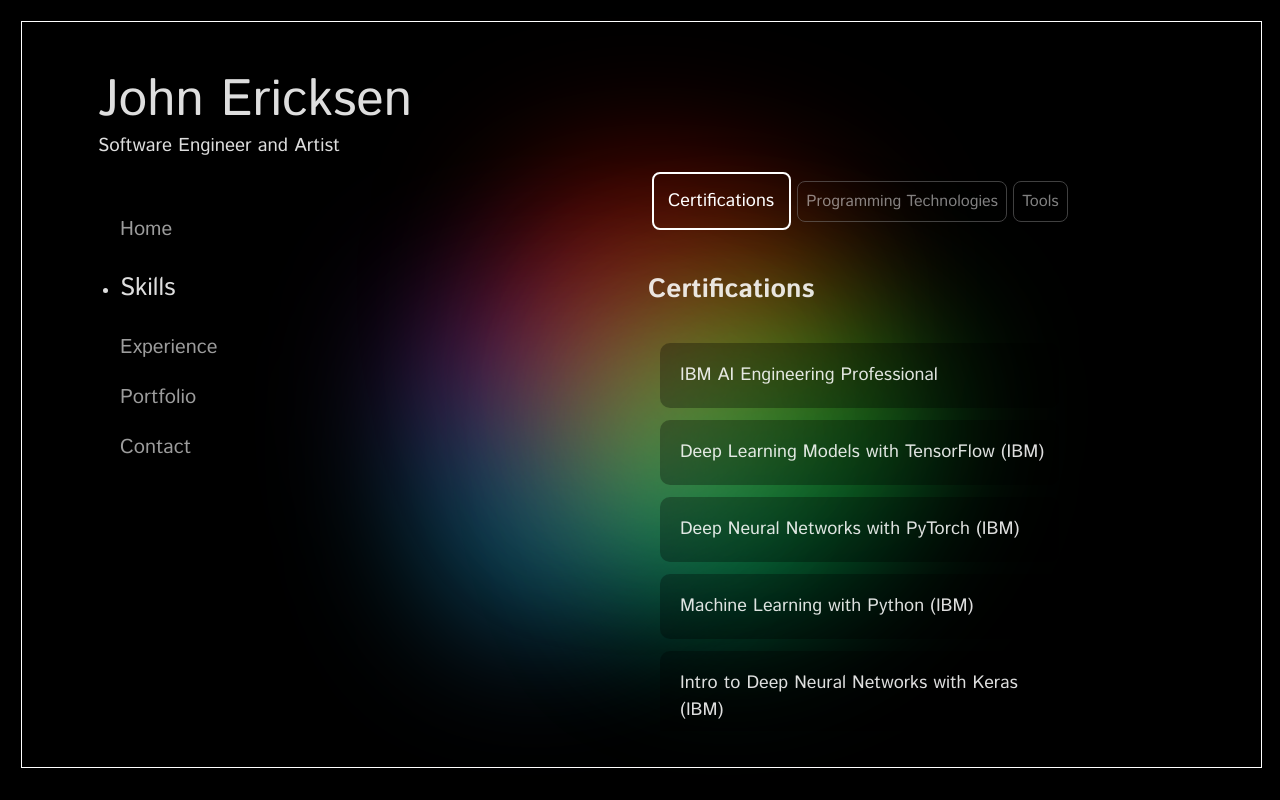
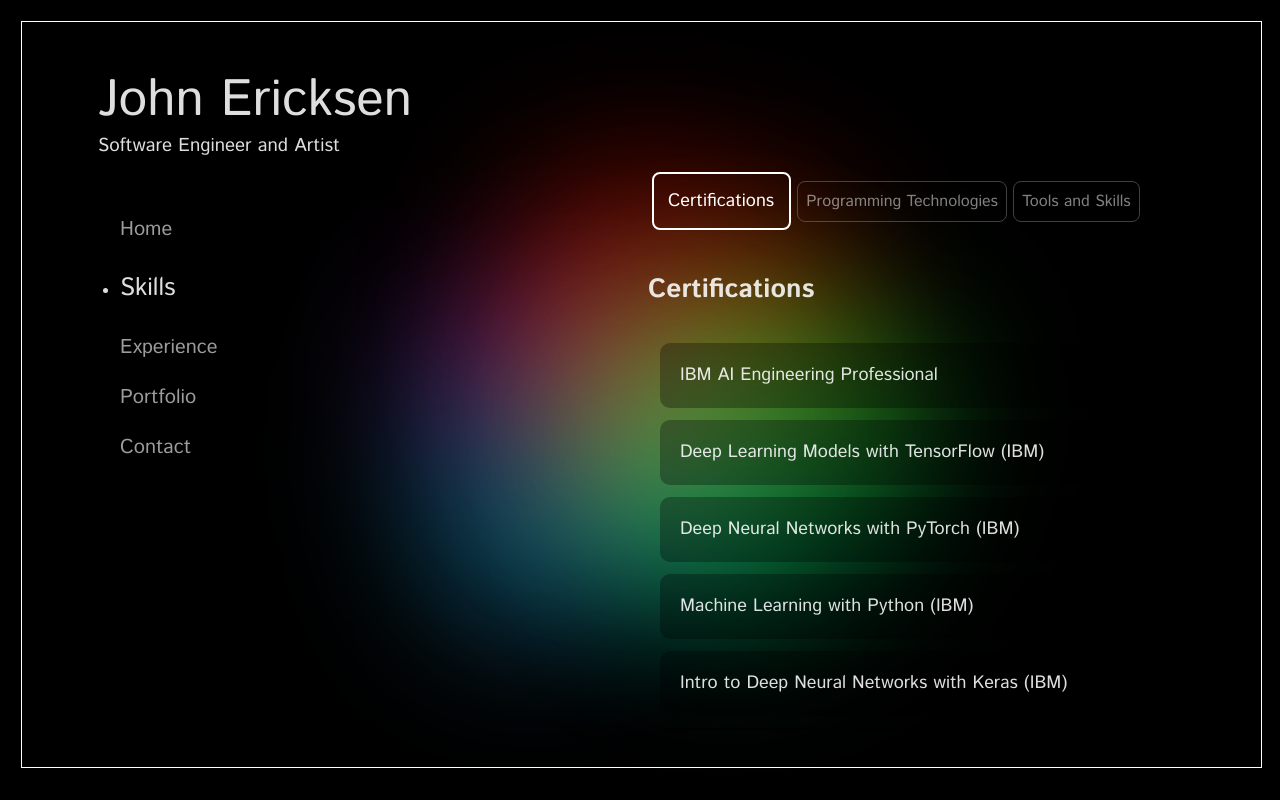
Before and after one commit to John-Ericksen/Personal-Webpage, a React (Vite) app: page / in a window 1280 px wide. Both pictures are taken after a click on the item "Skills". Built offline with nearby package versions, Linux system fonts and the light colour scheme.

Commit message:
add new data

```diff
--- a/src/components/Experience/Experience.scss
+++ b/src/components/Experience/Experience.scss
@@ -8,7 +8,10 @@
   grid-template-columns: 400px 400px;
   grid-template-rows: auto;
   transition: all 0.25s ease-out;
+  overflow-y: scroll;
+  height: 50vh;
 }
+
 .experience-card {
   max-width: 390px;
   margin: 10px;
--- a/src/components/Experience/ExperienceData.tsx
+++ b/src/components/Experience/ExperienceData.tsx
@@ -1,4 +1,11 @@
 const ExperienceData = [
+  {
+    title: "Stony Brook University",
+    subtitle: "Website Development Intern",
+    image:
+      "https://www.stonybrook.edu/commcms/university-honors-programs/_images/red-shield-big.png",
+    text: "Designed and implemented web pages for multiple Stony Brook University departments, identified and updated/removed outdated and broken links from Stony Brook University owned web pages, and created online contact forms on Stony Brook web pages resulting in over 150% more responses from web page users",
+  },
   {
     title: "QuattronKids",
     subtitle: "Programming Instructor",
@@ -10,7 +17,7 @@ const ExperienceData = [
     subtitle: "Software Engineering Intern",
     image:
       "https://encrypted-tbn0.gstatic.com/images?q=tbn:ANd9GcQ7PB7gDdA6O7gpwXX-cDoelORPic-1rSP6xRUfJQX_zw&s",
-    text: "Interned at Amazon, AWS branch. Designed and coded web pages along with improving accessibility features for blind and visually impaired users.",
+    text: "Interned at Amazon, AWS branch. Designed and coded web pages along with improving accessibility features for blind and visually impaired users, along with developed a link checking tool, ensuring the health and accuracy of links on AWS pages.",
   },
 ];
 
--- a/src/components/Skills/Skills.tsx
+++ b/src/components/Skills/Skills.tsx
@@ -63,7 +63,7 @@ export default function Skills(props: any) {
           }
           onClick={switchToTools}
         >
-          Tools
+          Tools and Skills
         </button>
       </div>
       <div
--- a/src/components/Skills/SkillsData.tsx
+++ b/src/components/Skills/SkillsData.tsx
@@ -2,10 +2,11 @@
 pulled and rendered in <arrays></arrays>*/
 
 const programmingTechnologies = [
+  "TypeScript",
+  "React",
+  "SASS",
   "HTML",
   "CSS",
-  "TypeScript",
-  "React",
   "Machine Learning",
   "JavaScript",
   "Python",
@@ -14,14 +15,21 @@ const programmingTechnologies = [
   "C",
 ];
 
-const tools = [
+const toolsAndSkills = [
+  "Asana",
+  "Figma",
+  "Photoshop",
   "Project Design",
   "UI/UX Design",
-  "Asana",
-  "Figma",
+  "Accessibility Auditing",
+  "Machine Learning",
+  "Artificial Intelligence",
+  "Deep Neural Networks",
+  "Project Design",
   "Documentation Writing",
-  "Version Management",
-  "Photoshop",
+  "Teamwork and Interpersonal Communication",
+  "Testing (Unit, End-to-End, Integration)",
+  "Adaptability",
 ];
 
 const certifications = [
@@ -33,5 +41,5 @@ const certifications = [
   "Introduction to Computer Vision and Image Processing (IBM)",
 ];
 
-const SkillsData = [programmingTechnologies, tools, certifications];
+const SkillsData = [programmingTechnologies, toolsAndSkills, certifications];
 export default SkillsData;
```
